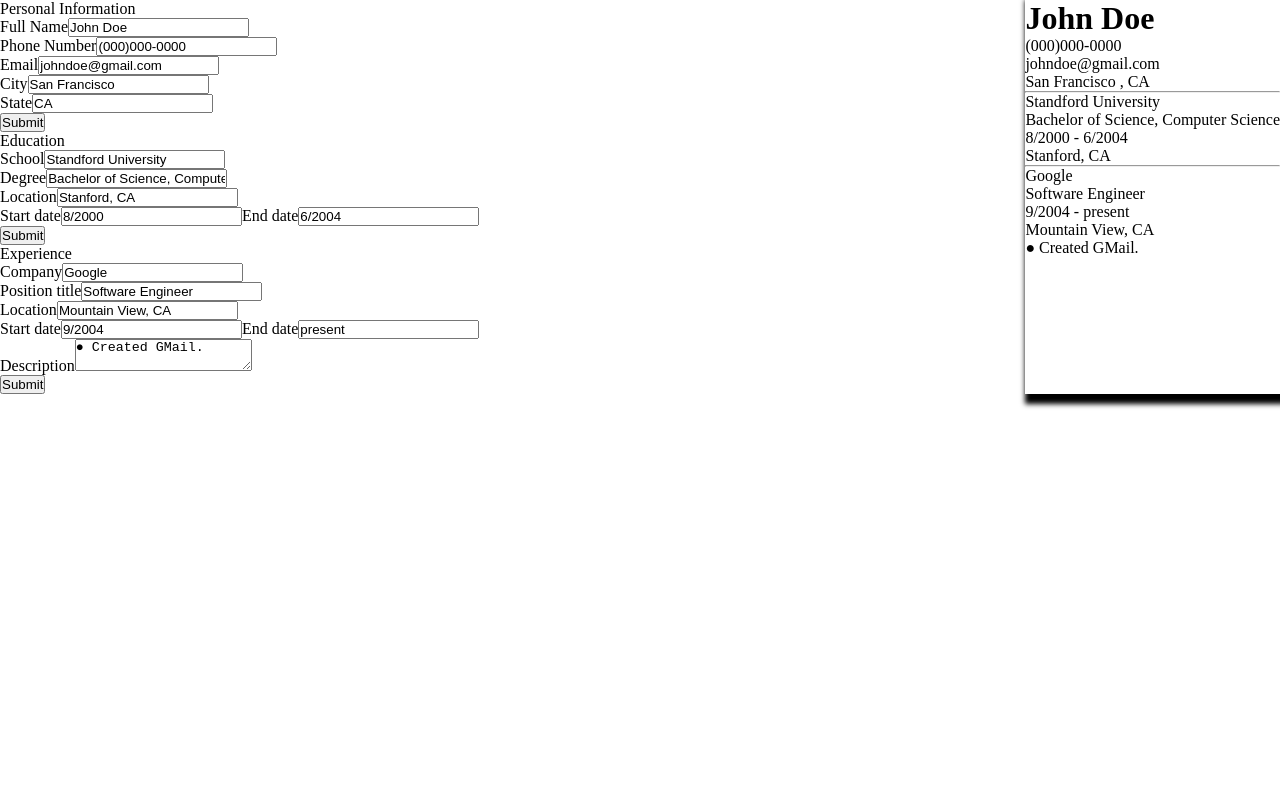
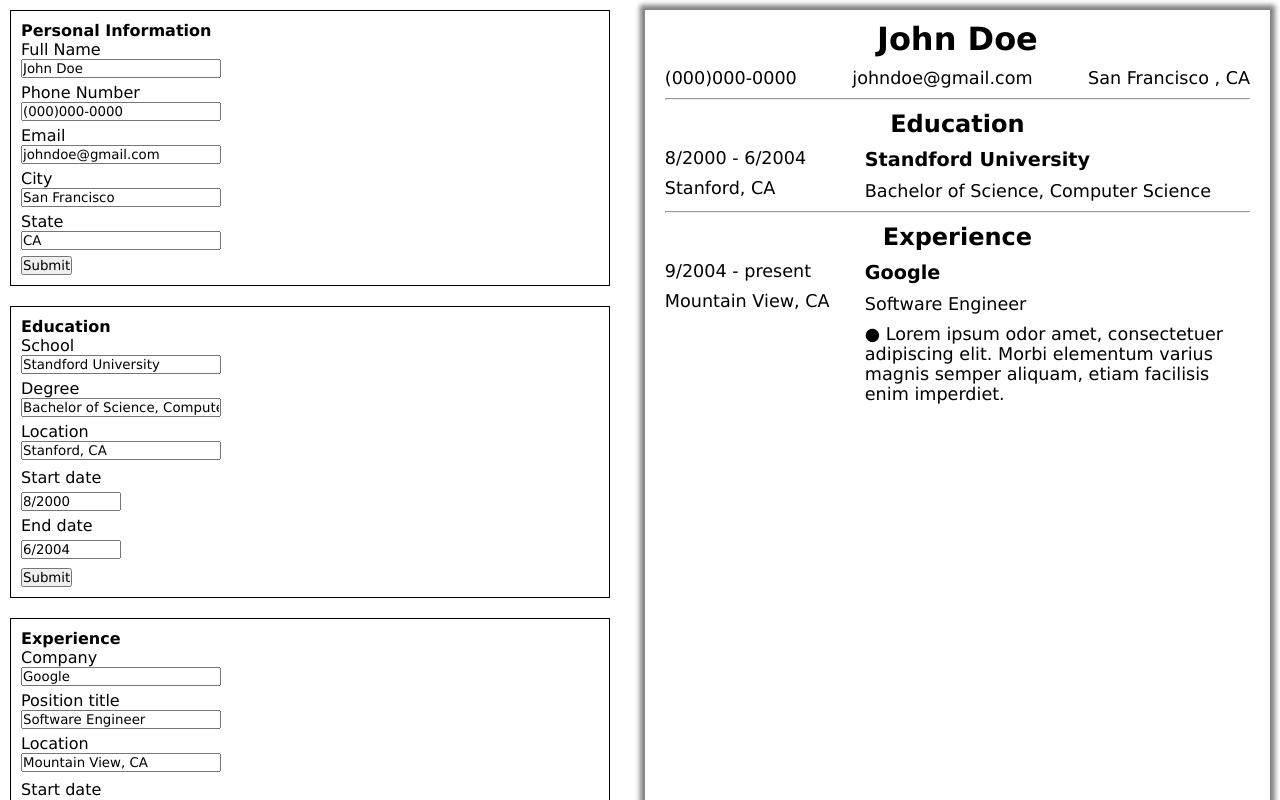
Before and after one commit to jayyzzeezzy/cv-application, a React (Vite) app: page / in a window 1280 px wide. Shown: the top 800 px of the page. Built offline with nearby package versions, Linux system fonts and the light colour scheme.

Commit message:
Apply CSS style to the page

```diff
--- a/src/App.css
+++ b/src/App.css
@@ -1,8 +1,112 @@
-.preview {
-  box-shadow: 5px 5px 5px 5px black;
+#root {
+  min-height: 100%;
 }
 
 .container {
   display: flex;
+  min-height: 100vh;
+  min-width: 100%;
+}
+
+.form {
+  width: 50vw;
+  display: flex;
+  flex-direction: column;
   justify-content: space-between;
 }
+
+form {
+  border: 1px solid black;
+  max-width: 600px;
+  padding: 10px;
+  margin: 10px;
+}
+
+legend {
+  font-weight: bold;
+}
+
+.input {
+  display: flex;
+  flex-direction: column;
+  max-width: 200px;
+  margin-bottom: 5px;
+}
+
+.timeline {
+  display: flex;
+  flex-direction: column;
+  gap: 5px;
+  margin: 8px 0px;
+}
+
+.timeline > input {
+  max-width: 100px;
+}
+
+.textarea {
+  display: flex;
+  flex-direction: column;
+  margin-bottom: 5px;
+}
+
+textarea {
+  max-width: 500px;
+  height: 100px;
+}
+
+.preview p {
+  font-size: 1.1rem;
+}
+
+.preview {
+  box-shadow: 0px 0px 5px 5px gray;
+  width: calc(100vw - 50vw - 10px);
+  margin: 10px;
+  padding: 10px 20px;
+}
+
+.name,
+.education > h1,
+.experience > h1 {
+  text-align: center;
+  margin-bottom: 10px;
+}
+
+.personal-info {
+  display: flex;
+}
+
+.personal-info > div {
+  width: 100%;
+  display: flex;
+  justify-content: space-between;
+}
+
+.education-split,
+.experience-split {
+  display: flex;
+}
+
+.education-split .left,
+.experience-split .left {
+  min-width: 200px;
+}
+
+.education-split .school,
+.experience-split .company {
+  font-weight: bold;
+  font-size: 1.2rem;
+}
+
+hr {
+  margin: 10px 0px;
+}
+
+.education-timeline,
+.school,
+.experience-timeline,
+.company,
+.position-title {
+  margin-bottom: 10px;
+}
--- a/src/App.jsx
+++ b/src/App.jsx
@@ -24,7 +24,7 @@ function App() {
   const [jobStartDate, setJobStartDate] = useState('9/2004');
   const [jobEndDate, setJobEndDate] = useState('present');
   const [expFormStatus, setExpFormStatus] = useState('pending');
-  const [description, setDescription] = useState('● Created GMail.');
+  const [description, setDescription] = useState('● Lorem ipsum odor amet, consectetuer adipiscing elit. Morbi elementum varius magnis semper aliquam, etiam facilisis enim imperdiet.');
 
   function handlePersonalSubmit() {
     setPersonalFormStatus('submitted');
--- a/src/Preview/Preview.jsx
+++ b/src/Preview/Preview.jsx
@@ -29,21 +29,31 @@ function Preview({
         </section>
         <hr />
         <section className="education">
-            <div>
-                <p className="school">{school}</p>
-                <p className="degree">{degree}</p>
-                <p className="timeline">{startDate + ' - ' + endDate}</p>
-                <p className="location">{location}</p>
+            <h1>Education</h1>
+            <div className="education-split">
+                <div className="left">
+                    <p className="education-timeline">{startDate + ' - ' + endDate}</p>
+                    <p className="education-location">{location}</p>
+                </div>
+                <div className="right">
+                    <p className="school">{school}</p>
+                    <p className="degree">{degree}</p>
+                </div>
             </div>
         </section>
         <hr />
         <section className="experience">
-            <div>
-                <p className="company">{company}</p>
-                <p className="position-title">{position}</p>
-                <p className="timeline">{jobStartDate + ' - ' + jobEndDate}</p>
-                <p className="location">{jobLocation}</p>
-                <p className="description">{description}</p>
+            <h1>Experience</h1>
+            <div className="experience-split">
+                <div className="left">
+                    <p className="experience-timeline">{jobStartDate + ' - ' + jobEndDate}</p>
+                    <p className="experience-location">{jobLocation}</p>
+                </div>
+                <div className="right">
+                    <p className="company">{company}</p>
+                    <p className="position-title">{position}</p>
+                    <p className="experience-description">{description}</p>
+                </div>
             </div>
         </section>
         </>
--- a/src/index.css
+++ b/src/index.css
@@ -2,4 +2,10 @@
   margin: 0;
   padding: 0;
   box-sizing: border-box;
+  font-family: Verdana, Geneva, Tahoma, Georgia, sans-serif;
 }
+
+html, body {
+  height: 100%;
+  margin: 0;
+}
```
